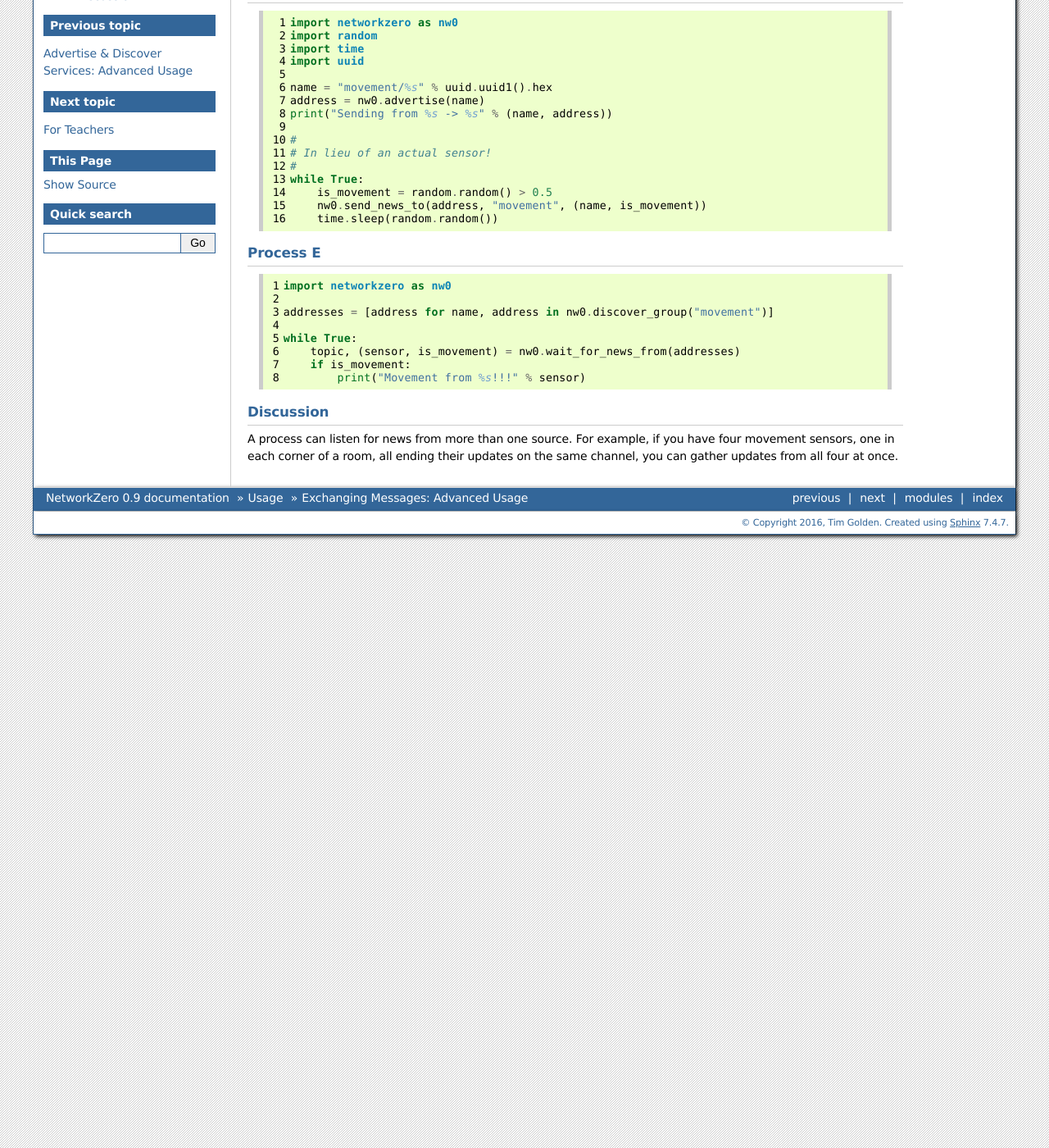
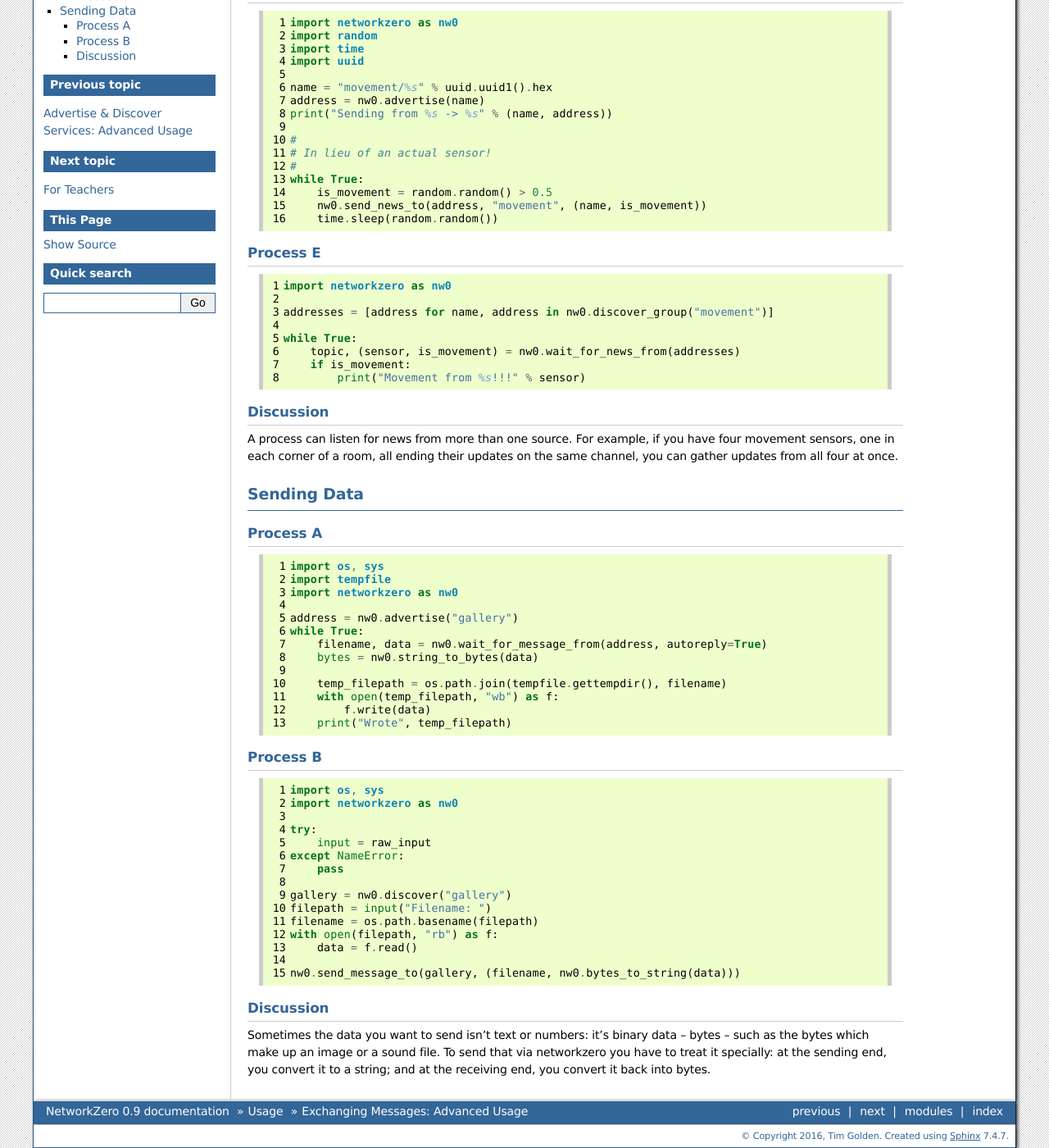
Before and after one commit to tjguk/networkzero, a Sphinx documentation site: the page built from docs/cookbook/advanced-messaging.rst, in a window 1280 px wide and 1400 px high, scrolled down 207 px. Shown: the whole window at 82% size. Built offline with Sphinx 7.4.7, drawn with Linux system fonts in a browser that asks for light colours; pages that are not in the unit, such as notebooks, are missing from menus.

Commit message:
Add a cookbook example of sending binary data

```diff
--- a/docs/cookbook/advanced-messaging.rst
+++ b/docs/cookbook/advanced-messaging.rst
@@ -26,3 +26,24 @@ A process can listen for news from more than one source. For example,
 if you have four movement sensors, one in each corner of a room, all
 ending their updates on the same channel, you can gather updates from
 all four at once.
+
+Sending Data
+------------
+
+Process A
+~~~~~~~~~
+
+.. literalinclude:: advanced-messaging/sending_data_a.py
+
+Process B
+~~~~~~~~~
+
+.. literalinclude:: advanced-messaging/sending_data_b.py
+
+Discussion
+~~~~~~~~~~
+
+Sometimes the data you want to send isn't text or numbers: it's binary data
+-- bytes -- such as the bytes which make up an image or a sound file. To send that via
+networkzero you have to treat it specially: at the sending end, you convert
+it to a string; and at the receiving end, you convert it back into bytes.
--- /dev/null
+++ b/docs/cookbook/advanced-messaging/sending_data_a.py
@@ -0,0 +1,13 @@
+import os, sys
+import tempfile
+import networkzero as nw0
+
+address = nw0.advertise("gallery")
+while True:
+    filename, data = nw0.wait_for_message_from(address, autoreply=True)
+    bytes = nw0.string_to_bytes(data)
+
+    temp_filepath = os.path.join(tempfile.gettempdir(), filename)
+    with open(temp_filepath, "wb") as f:
+        f.write(data)
+    print("Wrote", temp_filepath)
--- /dev/null
+++ b/docs/cookbook/advanced-messaging/sending_data_b.py
@@ -0,0 +1,15 @@
+import os, sys
+import networkzero as nw0
+
+try:
+    input = raw_input
+except NameError:
+    pass
+
+gallery = nw0.discover("gallery")
+filepath = input("Filename: ")
+filename = os.path.basename(filepath)
+with open(filepath, "rb") as f:
+    data = f.read()
+
+nw0.send_message_to(gallery, (filename, nw0.bytes_to_string(data)))
```
